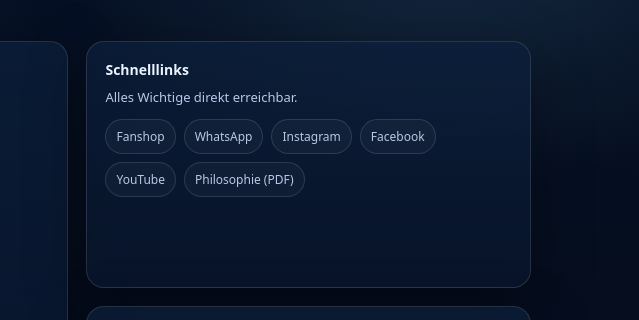
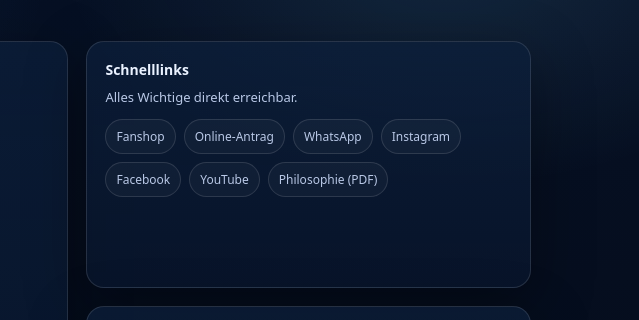
Before and after one commit to kinnicherffc/one, a plain HTML site: page index.html in a window 1280 px wide. Shown: the part 124-444 px from the top of the page, 641-1280 px from the left. Drawn offline with Linux system fonts and the light colour scheme; a script that the page names is missing.

Commit message:
button hinzu

```diff
--- a/index.html
+++ b/index.html
@@ -473,6 +473,7 @@
               <p>Alles Wichtige direkt erreichbar.</p>
               <div class="pillRow">
                 <a class="pill" href="https://shop.teamshirts.de/kickerinkoenigshop/collection/7206" target="_blank" rel="noopener">Fanshop</a>
+                <a class="pill" href="membership.html">Online-Antrag</a>
                 <a class="pill" href="https://whatsapp.com/channel/0029VaMg8M11t90lH7MP9n20" target="_blank" rel="noopener">WhatsApp</a>
                 <a class="pill" href="https://www.instagram.com/kinnicher_ffc/" target="_blank" rel="noopener">Instagram</a>
                 <a class="pill" href="https://www.facebook.com/profile.php?id=61574762261698" target="_blank" rel="noopener">Facebook</a>
```
